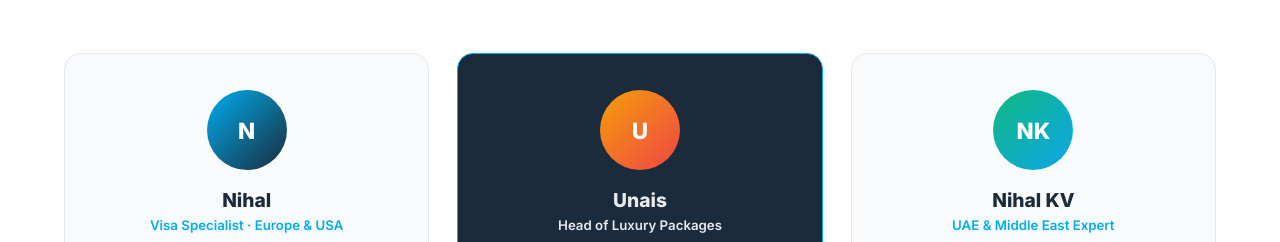
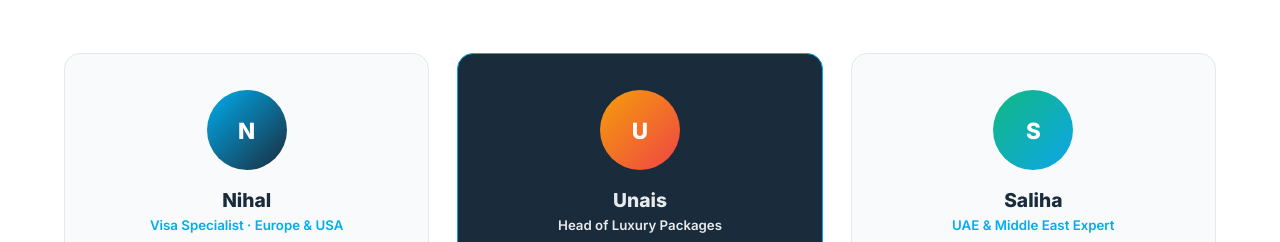
Before and after one commit to shabzeee/travelbeez, a website: page index.html in a window 1280 px wide. Shown: the part 4527-4769 px from the top of the page. Drawn offline with nearby package versions, Linux system fonts and the light colour scheme.

Commit message:
Change third team member name to Saliha

```diff
--- a/index.html
+++ b/index.html
@@ -536,9 +536,9 @@
         </div>
         <div class="expert-card">
           <div class="expert-avatar" style="background: linear-gradient(135deg, #10b981, #0ea5e9)">
-            <span>NK</span>
+            <span>S</span>
           </div>
-          <h4>Nihal KV</h4>
+          <h4>Saliha</h4>
           <p class="expert-title">UAE & Middle East Expert</p>
           <p class="expert-bio">Bilingual travel consultant with 12 years in Dubai tourism. Your go-to for UAE visas and Gulf packages.</p>
           <div class="expert-langs"><span>English</span><span>Arabic</span><span>Urdu</span></div>
```
